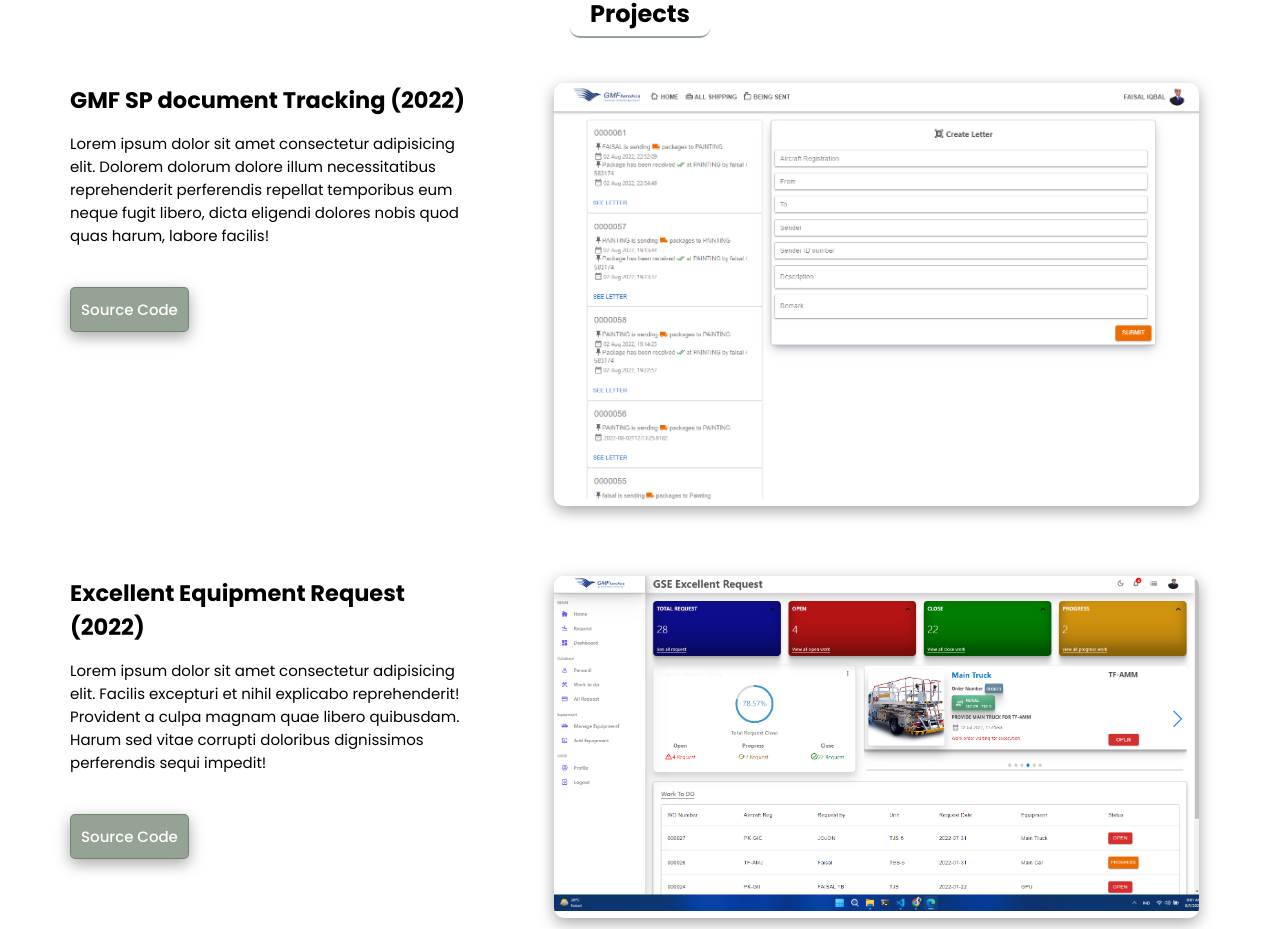
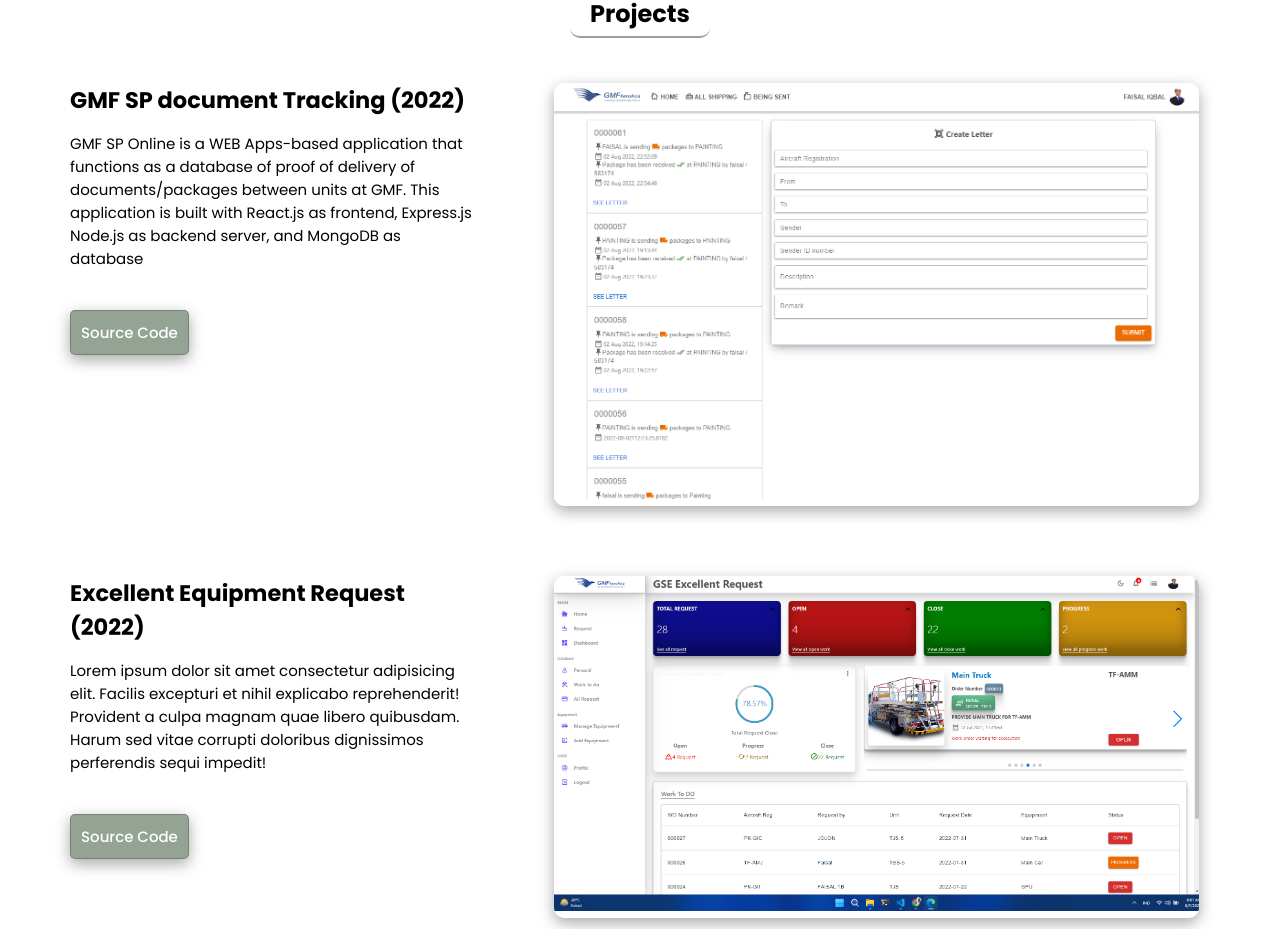
Before and after one commit to faisalibal33/Faisal-Portofolio, a React (Create React App) app: page / in a window 1280 px wide. Shown: the part 1534-2463 px from the top of the page. Built offline with nearby package versions, Linux system fonts and the light colour scheme.

Commit message:
try error

```diff
--- a/src/components/projects/Projects.jsx
+++ b/src/components/projects/Projects.jsx
@@ -53,15 +53,11 @@ function Projects() {
             <div className="p-box">
               <h2 className="p-title">GMF SP document Tracking (2022)</h2>
               <p className="p-desc">
-                {/* GMF SP Online is a WEB Apps-based application that functions as
+                GMF SP Online is a WEB Apps-based application that functions as
                 a database of proof of delivery of documents/packages between
                 units at GMF. This application is built with React.js as
                 frontend, Express.js Node.js as backend server, and MongoDB as
-                database */}
-                Lorem ipsum dolor sit amet consectetur adipisicing elit. Dolorem
-                dolorum dolore illum necessitatibus reprehenderit perferendis
-                repellat temporibus eum neque fugit libero, dicta eligendi
-                dolores nobis quod quas harum, labore facilis!
+                database
               </p>
               <span>
                 <a
```
